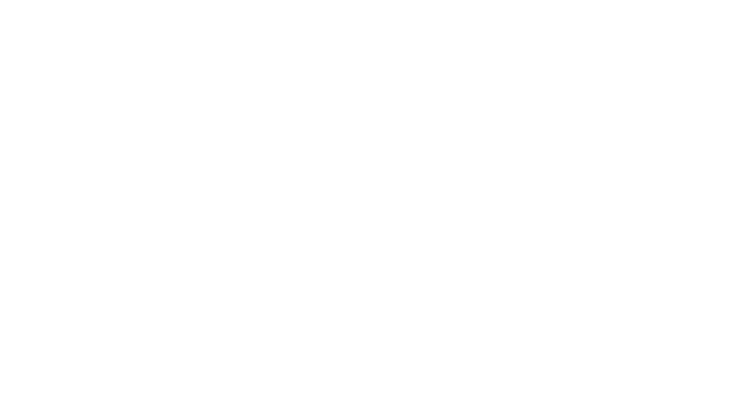
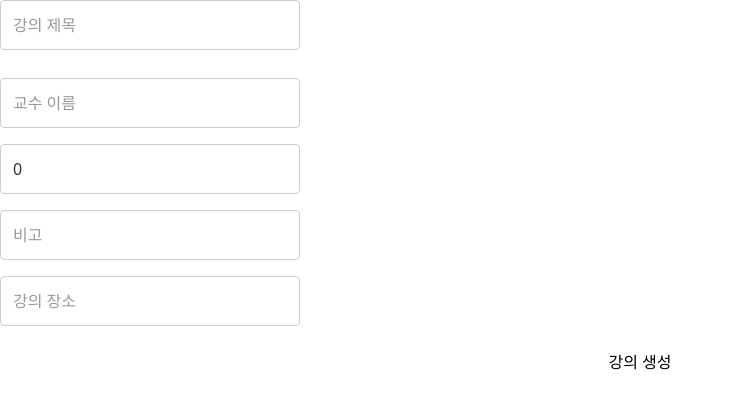
Before and after one commit to ihnsy/snutt, a React (Vite) app: page /timetables/1/new in a window 1280 px wide. Before the commit this address had no page. Shown: the top 408 px of the page, without its empty margins (0-733 px from the left). Built offline with nearby package versions, Linux system fonts and the light colour scheme; a web font is replaced by a local one.

Commit message:
✨ 강의 생성 구현 (#34)

```diff
--- a/src/App.tsx
+++ b/src/App.tsx
@@ -14,6 +14,7 @@ import image3 from '@/../assets/google.png';
 import image4 from '@/../assets/kakao.png';
 import logo from '@/../assets/logo.svg';
 import styles from '@/App.module.css';
+import CreateLecture from '@/pages/CreateLecture/CreateLecture';
 import LectureDetail from '@/pages/LectureDetail/LectureDetail';
 import Login from '@/pages/Login/Login';
 import MyPage from '@/pages/MyPage/MyPage';
@@ -31,6 +32,7 @@ export const App = () => {
             path="timetables/:id/lectures/:lectureId"
             element={<LectureDetail />}
           />
+          <Route path="timetables/:id/new" element={<CreateLecture />} />
           <Route path="/login" element={<Login />} />
           <Route path="/mypage" element={<MyPage />} />
           <Route path="/home" element={<HomePage />} />
--- /dev/null
+++ b/src/pages/CreateLecture/CreateLecture.tsx
@@ -0,0 +1,122 @@
+import React, { useState } from 'react';
+import { useParams } from 'react-router-dom';
+
+import type { Lecture } from '@/types/CreateLectureType';
+
+const CreateLecture = () => {
+  const token = localStorage.getItem('token') as string;
+  console.debug(token);
+  const { id } = useParams<{ id?: string }>();
+  const [formData, setFormData] = useState({
+    course_title: '',
+    instructor: '',
+    credit: 0,
+    remark: '',
+    place: '',
+  });
+
+  const handleChange = (e: React.ChangeEvent<HTMLInputElement>) => {
+    const { name, value } = e.target;
+    setFormData((prev) => ({
+      ...prev,
+      [name]: name === 'credit' ? Number(value) : value,
+    }));
+  };
+
+  const handleSubmit = (e: React.FormEvent) => {
+    e.preventDefault();
+
+    void (async () => {
+      const lectureData: Lecture = {
+        course_title: formData.course_title,
+        instructor: formData.instructor,
+        credit: formData.credit,
+        remark: formData.remark,
+        class_time_json: [
+          {
+            day: '2', // 고정
+            place: formData.place,
+            startMinute: 1240, // 고정
+            endMinute: 1330, // 고정
+            len: 1.5, // 고정
+            start: 11, // 고정
+          },
+        ],
+        colorIndex: 0, // 고정
+        is_forced: false, // 고정
+      };
+
+      try {
+        const response = await fetch(
+          `https://wafflestudio-seminar-2024-snutt-redirect.vercel.app/v1/tables/${id ?? ''}/lecture`,
+          {
+            method: 'POST',
+            headers: {
+              'Content-Type': 'application/json',
+              'x-access-token': token,
+            },
+            body: JSON.stringify(lectureData),
+          },
+        );
+
+        if (response.ok) {
+          alert('강의가 성공적으로 생성되었습니다!');
+        } else {
+          alert('강의 생성에 실패했습니다.');
+        }
+      } catch (error) {
+        console.error('Error creating lecture:', error);
+        alert('강의 생성 중 오류가 발생했습니다.');
+      }
+    })();
+  };
+
+  return (
+    <form onSubmit={handleSubmit} className="flex flex-col space-y-4">
+      <input
+        type="text"
+        name="course_title"
+        placeholder="강의 제목"
+        value={formData.course_title}
+        onChange={handleChange}
+        required
+      />
+      <input
+        type="text"
+        name="instructor"
+        placeholder="교수 이름"
+        value={formData.instructor}
+        onChange={handleChange}
+        required
+      />
+      <input
+        type="number"
+        name="credit"
+        placeholder="학점"
+        value={formData.credit}
+        onChange={handleChange}
+        required
+      />
+      <input
+        type="text"
+        name="remark"
+        placeholder="비고"
+        value={formData.remark}
+        onChange={handleChange}
+      />
+      <input
+        type="text"
+        name="place"
+        placeholder="강의 장소"
+        value={formData.place}
+        onChange={handleChange}
+        required
+      />
+      <button type="submit" className="bg-blue-500 text-white py-2 px-4">
+        강의 생성
+      </button>
+    </form>
+  );
+};
+
+export default CreateLecture;
--- a/src/pages/Timetablelist/Timetablelist.tsx
+++ b/src/pages/Timetablelist/Timetablelist.tsx
@@ -2,6 +2,7 @@ import React, { useEffect, useState } from 'react';
 import { useNavigate } from 'react-router-dom';
 
 import back from '@/../assets/back_icon.svg';
+import plus from '@/../assets/plus_icon.svg';
 import { Navbar } from '@/components/Navbar';
 import type { LectureList } from '@/types/LectureTypes';
 
@@ -66,10 +67,14 @@ const Timetablelist: React.FC = () => {
   }, []); // 최초 한 번만 실행
 
   console.debug(LectureList); // LectureList 콘솔에 출력 (디버깅 용도)
+  const id = LectureList?._id as string;
+  const goToCreateLecture = () => {
+    navigate(`/timetables/${id}/new`);
+  };
 
   return (
     <div className="flex flex-col h-[100dvh]">
-      <div className="flex border-b-[1px] border-b-[#C8C8C8] h-[50px] py-[10px] px-[5px] justify-between">
+      <div className="flex border-b-[1px] border-b-[#C8C8C8] h-[50px] py-[10px] px-[5px] justify-between items-center">
         <div
           className="flex flex-row items-center gap-[0px] cursor-pointer"
           onClick={goToTimeTable}
@@ -78,6 +83,12 @@ const Timetablelist: React.FC = () => {
           <div className="w-auto h-auto items-center justify-center">
             <p>뒤로</p>
           </div>
+        </div>
+        <div
+          className="items-center justify-center pr-[10px] cursor-pointer"
+          onClick={goToCreateLecture}
+        >
+          <img src={plus} className="w-[20px] h-[20px]" />
         </div>
       </div>
       <div className="1fr">
--- /dev/null
+++ b/src/types/CreateLectureType.ts
@@ -0,0 +1,18 @@
+type ClassTime = {
+  day: string; // 요일 (0: 월요일, 1: 화요일, ...)
+  place: string; // 강의 장소
+  startMinute: number; // 강의 시작 분
+  endMinute: number; // 강의 종료 분
+  len: number; // 강의 길이 (분 단위)
+  start: number; // 강의 시작 시각 (분 단위)
+};
+
+export type Lecture = {
+  course_title: string; // 강의 제목
+  instructor: string; // 교수 이름
+  credit: number; // 학점
+  class_time_json: ClassTime[]; // 강의 시간 정보 배열
+  remark: string; // 비고
+  colorIndex: number; // 색상 인덱스
+  is_forced: boolean; // 강제 여부
+};
```
Also changed, not shown: assets/plus_icon.svg (added).
